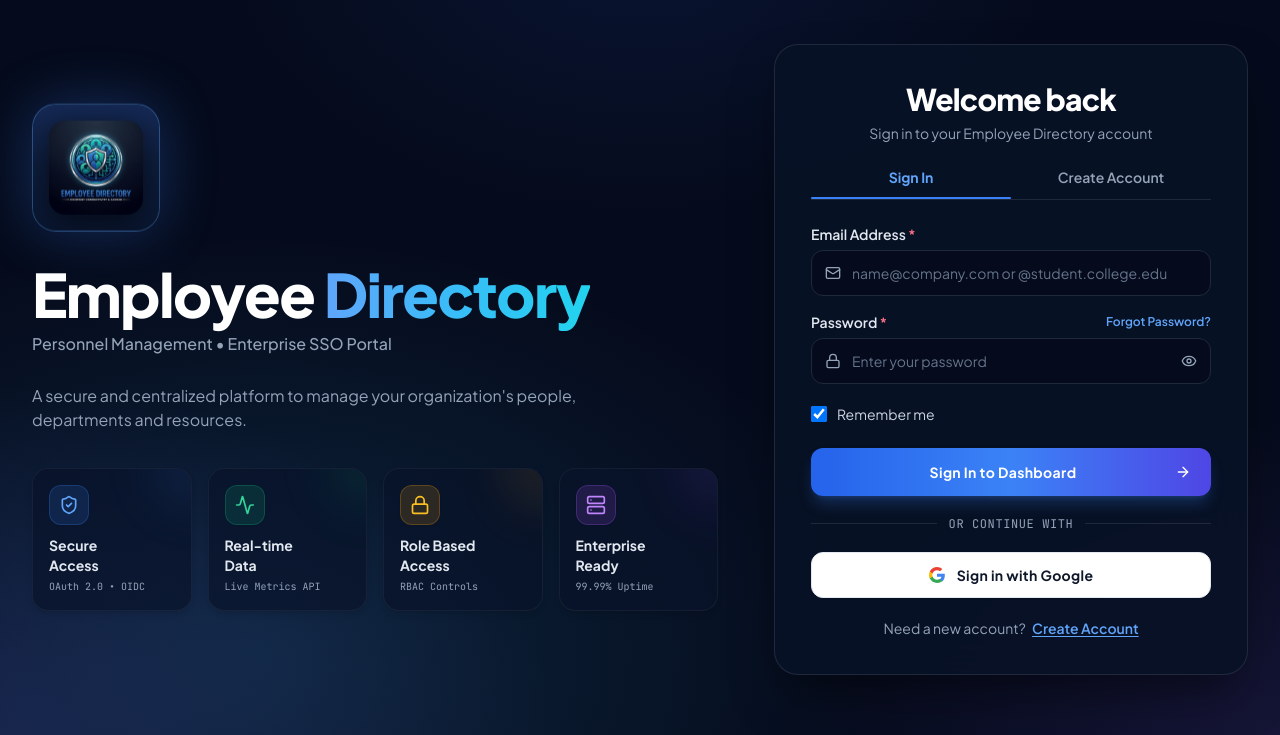
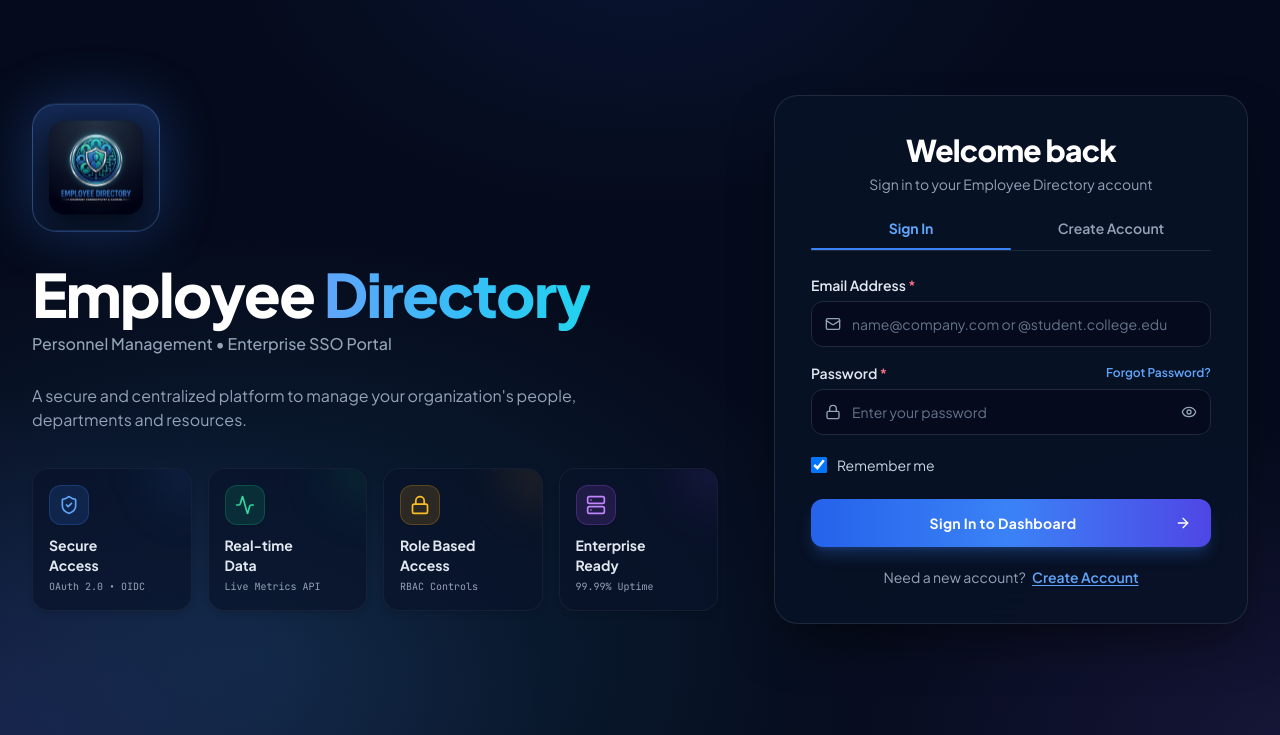
Before and after one commit to ZAID78650/Employee-Directory, a Flask app: page /login in a window 1280 px wide. Shown: the part 65-800 px from the top of the page. Run offline with Flask 3, Linux system fonts and the light colour scheme; some libraries are stand-ins or nearby versions.

Commit message:
feat(ui): remove 'or continue with' and Google SSO button from login screen

```diff
--- a/templates/login.html
+++ b/templates/login.html
@@ -576,36 +576,6 @@
 
           </form>
 
-          <!-- Divider: "OR CONTINUE WITH" -->
-          <div class="relative flex items-center my-5">
-            <div class="flex-grow border-t border-slate-800 dark:border-slate-800 border-slate-200"></div>
-            <span class="flex-shrink mx-3 text-[10px] sm:text-xs text-slate-400 font-mono tracking-wider uppercase">
-              or continue with
-            </span>
-            <div class="flex-grow border-t border-slate-800 dark:border-slate-800 border-slate-200"></div>
-          </div>
-
-          <!-- SSO Providers Block -->
-          <div class="space-y-2.5">
-
-            <!-- 1. Genuine Google SSO Button (Official Full-Width White Button) -->
-            <button
-              type="button"
-              id="googleSignInBtn"
-              onclick="openGoogleAccountChooser()"
-              class="w-full flex items-center justify-center gap-3 py-3 px-4 rounded-xl bg-white hover:bg-slate-100 active:bg-slate-200 text-slate-900 font-bold text-xs sm:text-sm tracking-wide shadow-sm hover:shadow-md transition-all duration-150 border border-slate-200 focus:outline-none focus:ring-2 focus:ring-blue-400 cursor-pointer group"
-            >
-              <!-- Official Google Icon -->
-              <svg class="w-4 h-4 flex-shrink-0 transition-transform duration-150 group-hover:scale-110" viewBox="0 0 24 24">
-                <path fill="#4285F4" d="M23.745 12.27c0-.7-.06-1.4-.19-2.07H12v4.51h6.6c-.29 1.52-1.14 2.82-2.4 3.68v3.05h3.88c2.27-2.09 3.66-5.17 3.66-9.17z"/>
-                <path fill="#34A853" d="M12 24c3.24 0 5.95-1.08 7.93-2.91l-3.88-3.05c-1.08.72-2.45 1.16-4.05 1.16-3.12 0-5.77-2.1-6.72-4.93H1.25v3.15C3.26 21.36 7.33 24 12 24z"/>
-                <path fill="#FBBC05" d="M5.28 14.27c-.25-.72-.38-1.49-.38-2.27s.13-1.55.38-2.27V6.58H1.25C.45 8.18 0 9.98 0 12s.45 3.82 1.25 5.42l4.03-3.15z"/>
-                <path fill="#EA4335" d="M12 4.75c1.77 0 3.35.61 4.6 1.8l3.42-3.42C17.95 1.19 15.24 0 12 0 7.33 0 3.26 2.64 1.25 6.58l4.03 3.15c.95-2.83 3.6-4.98 6.72-4.98z"/>
-              </svg>
-              <span id="googleBtnLabel">Sign in with Google</span>
-            </button>
-          </div>
-
           <!-- Bottom Toggle Prompt -->
           <div class="text-center pt-5 text-xs sm:text-sm text-slate-400">
             <span id="bottomPromptText">Need a new account?</span>
@@ -850,7 +820,7 @@
         title.textContent = "Create Account";
         subtitle.textContent = "Get started with your enterprise directory access";
         submitLabel.textContent = "Create Employee Account";
-        googleBtnLabel.textContent = "Create Account with Google";
+        if (googleBtnLabel) googleBtnLabel.textContent = "Create Account with Google";
         bottomPrompt.textContent = "Already have an account?";
         bottomBtn.textContent = "Sign In";
 
@@ -872,7 +842,7 @@
         title.textContent = "Welcome back";
         subtitle.textContent = "Sign in to your Employee Directory account";
         submitLabel.textContent = "Sign In to Dashboard";
-        googleBtnLabel.textContent = "Sign in with Google";
+        if (googleBtnLabel) googleBtnLabel.textContent = "Sign in with Google";
         bottomPrompt.textContent = "Need a new account?";
         bottomBtn.textContent = "Create Account";
 
```
